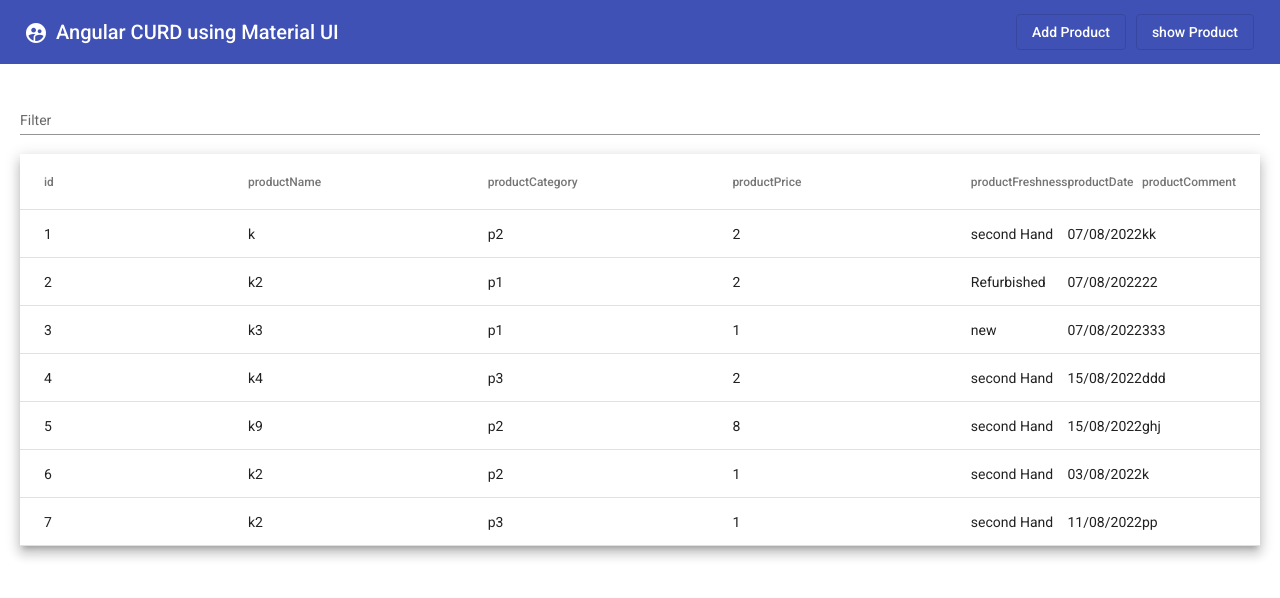
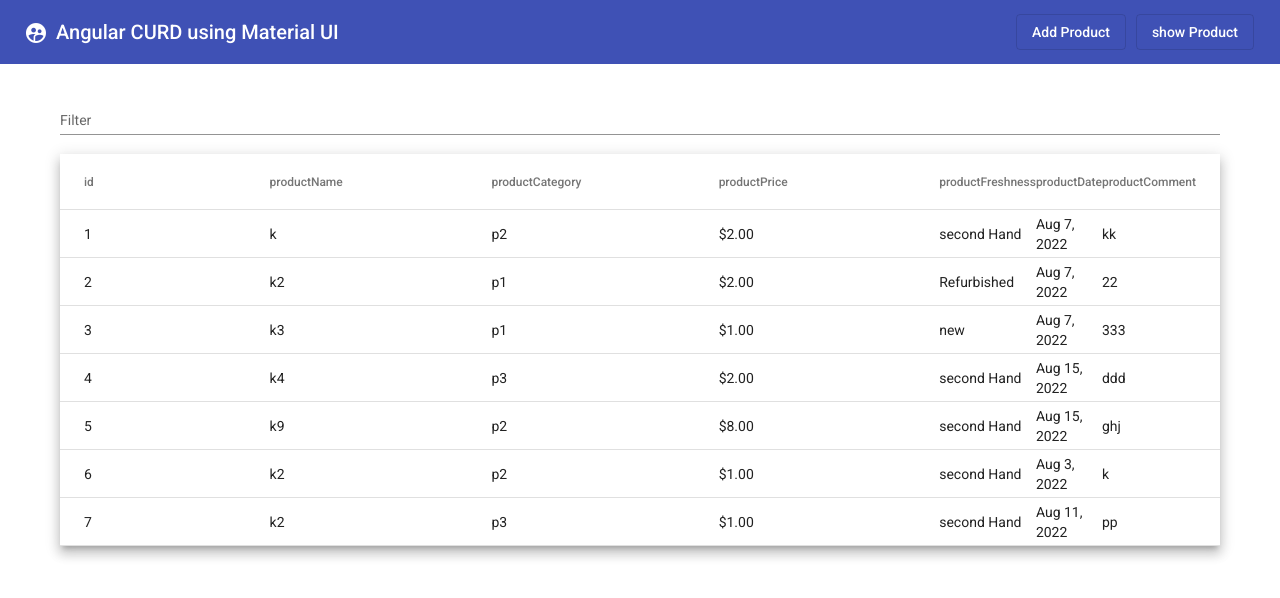
Before and after one commit to fatemehcode/CURD-angular, an Angular app: page / in a window 1280 px wide. Shown: the top 598 px of the page. Built offline with nearby package versions, Linux system fonts and the light colour scheme; data requests are answered from the project's data file.

Commit message:
use pipe date and currency

```diff
--- a/src/app/app.component.html
+++ b/src/app/app.component.html
@@ -31,7 +31,7 @@
           </ng-container>
         <ng-container matColumnDef="productPrice">
           <th mat-header-cell *matHeaderCellDef mat-sort-header> productPrice </th>
-          <td mat-cell *matCellDef="let row"> {{row.productPrice}} </td>
+          <td mat-cell *matCellDef="let row"> {{row.productPrice|currency}} </td>
           </ng-container>
         <ng-container matColumnDef="productFreshness">
           <th mat-header-cell *matHeaderCellDef mat-sort-header> productFreshness </th>
@@ -39,7 +39,7 @@
           </ng-container>
         <ng-container matColumnDef="productDate">
           <th mat-header-cell *matHeaderCellDef mat-sort-header> productDate </th>
-          <td mat-cell *matCellDef="let row"> {{formatedDate(row.productDate)}} </td>
+          <td mat-cell *matCellDef="let row"> {{(row.productDate|date)}} </td>
           </ng-container>
         <ng-container matColumnDef="productComment">
           <th mat-header-cell *matHeaderCellDef mat-sort-header> productComment </th>
--- a/src/app/app.component.scss
+++ b/src/app/app.component.scss
@@ -14,3 +14,7 @@ td,
 th {
     width: 25%;
 }
+.container{
+    max-width: 1200px;
+    margin: 0 auto;
+}
```
